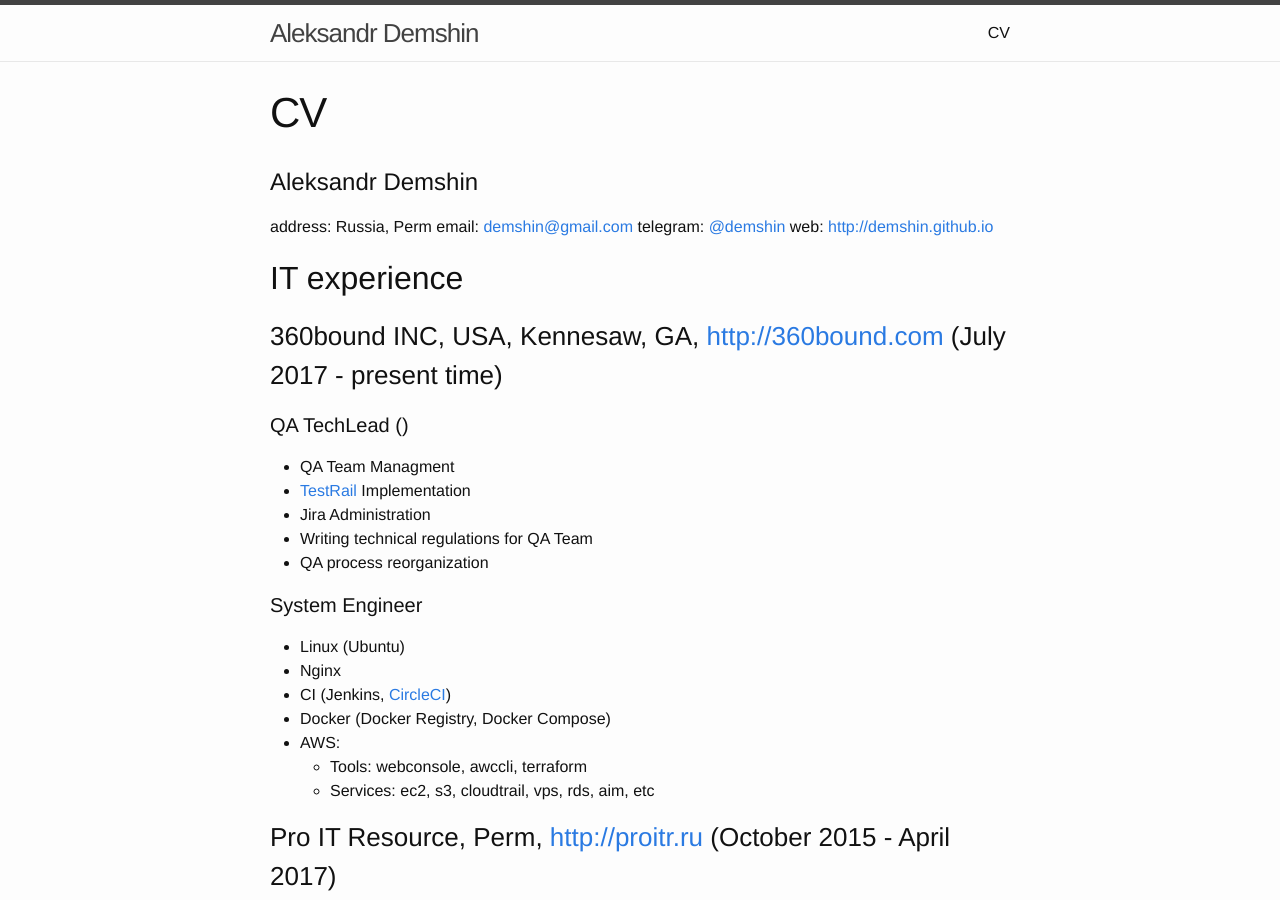
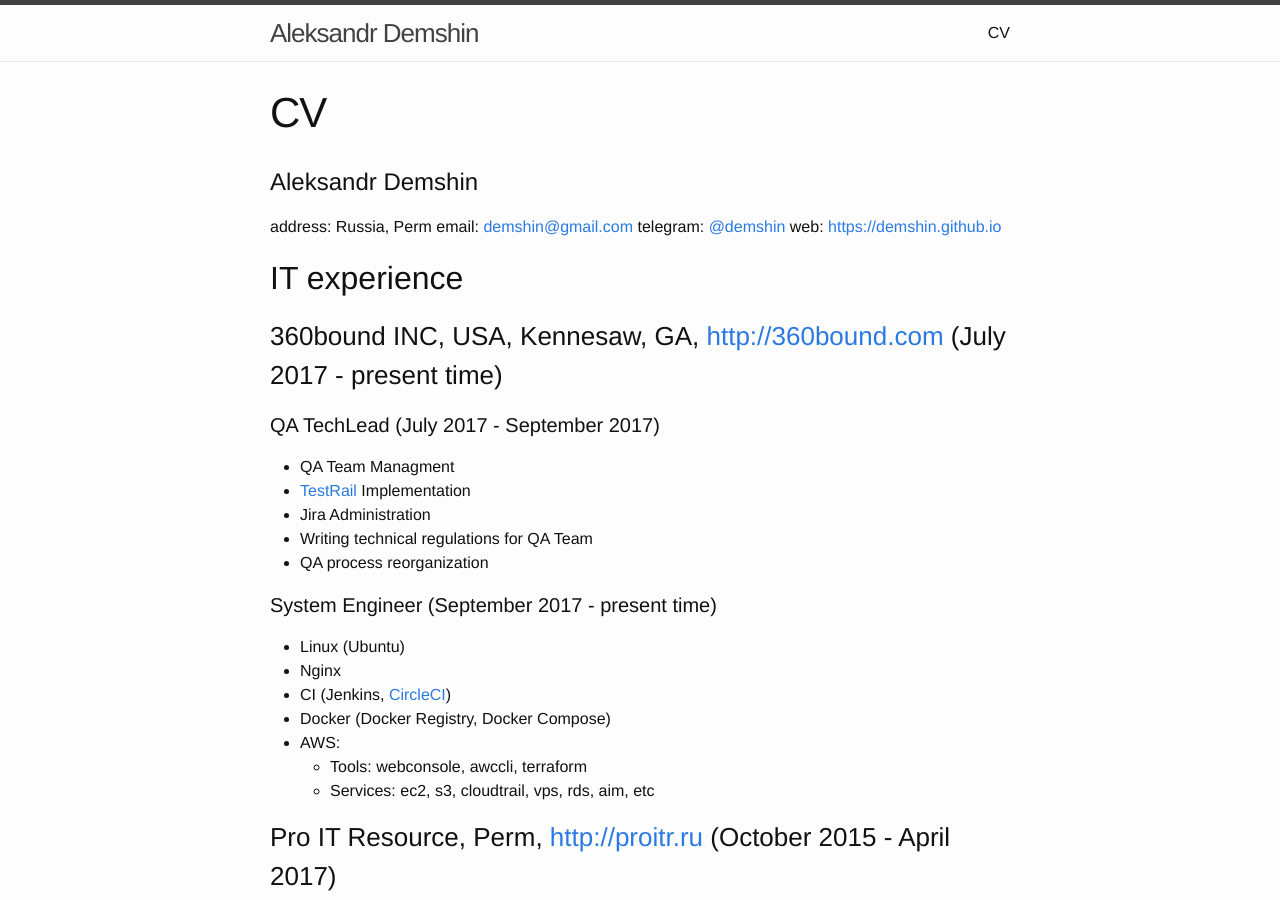
Before and after one commit to demshin/demsh.in, a Jekyll site: the page built from about.md, in a window 1280 px wide and 900 px high. Built offline with Jekyll 4.4.1, drawn with Linux system fonts in a browser that asks for light colours.

Commit message:
+ update url to https + update dates

```diff
--- a/about.md
+++ b/about.md
@@ -9,13 +9,13 @@ permalink: /about/
 address: Russia, Perm
 email: [demshin@gmail.com](mailto:demshin@gmail.com)
 telegram: [@demshin](https://t.me/demshin)
-web: <http://demshin.github.io>
+web: <https://demshin.github.io>
 
 ## IT experience
 
 ### 360bound INC, USA, Kennesaw, GA, <http://360bound.com> (July 2017 - present time)
 
-#### QA TechLead ()
+#### QA TechLead (July 2017 - September 2017)
 
 - QA Team Managment
 - [TestRail](http://www.gurock.com/testrail/) Implementation
@@ -23,7 +23,7 @@ web: <http://demshin.github.io>
 - Writing technical regulations for QA Team
 - QA process reorganization
 
-#### System Engineer
+#### System Engineer (September 2017 - present time)
 
 - Linux (Ubuntu)
 - Nginx
```
